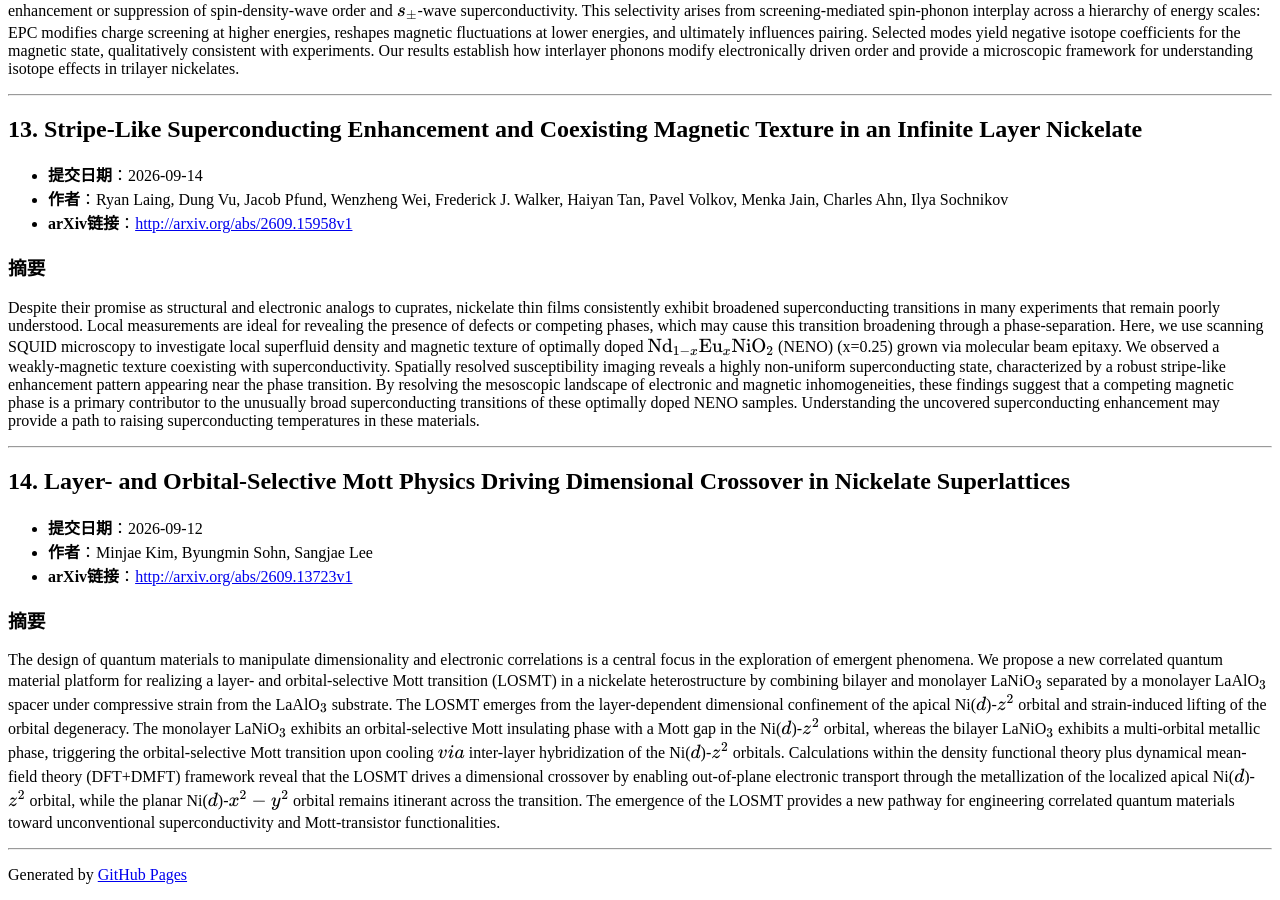
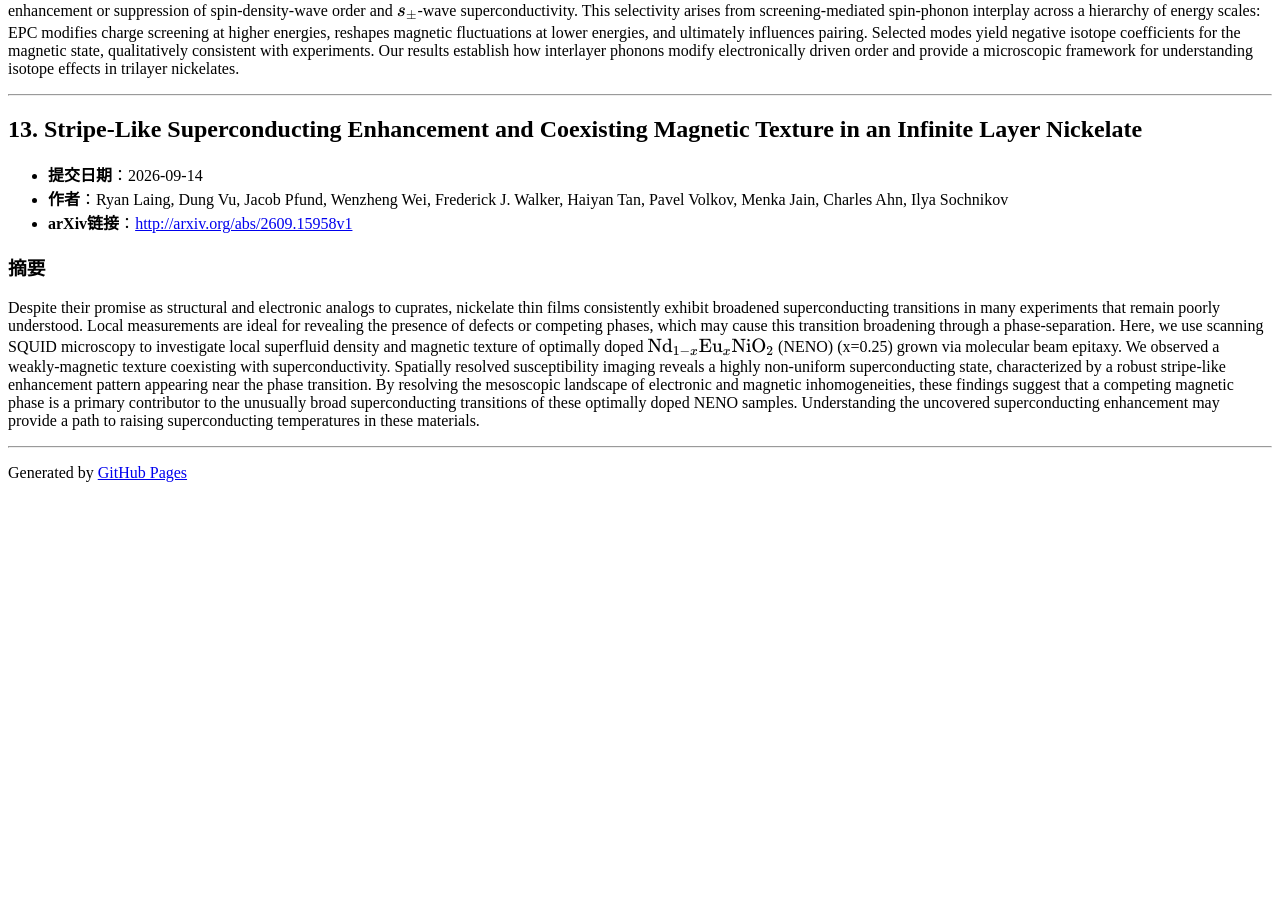
Before and after one commit to yangke25491/daily-arxiv-nickelate_superconductivity, a Jekyll site: the page built from docs/index.md, in a window 1280 px wide and 900 px high, scrolled down 4705 px. Built offline with Jekyll 4.4.1, drawn with Linux system fonts in a browser that asks for light colours; after the commit the page ends 5203 px from its top, so only the background shows below that; some of the changed text lies outside the part shown.

Commit message:
Automated update: arXiv papers

```diff
--- a/docs/index.md
+++ b/docs/index.md
@@ -5,8 +5,8 @@ title: 镍酸盐超导论文
 
 # 凝聚态物理-镍酸盐高温超导相关论文
 
-> 检索时间范围：**2026-09-12 至 2026-10-12**
-> 数据检索到 **14** 篇相关论文，按提交时间降序排列
+> 检索时间范围：**2026-09-13 至 2026-10-13**
+> 数据检索到 **13** 篇相关论文，按提交时间降序排列
 
 ---
 
@@ -152,14 +152,3 @@ The discovery of high-$T\_c$ superconductivity in multilayer nickelates has stim
 Despite their promise as structural and electronic analogs to cuprates, nickelate thin films consistently exhibit broadened superconducting transitions in many experiments that remain poorly understood. Local measurements are ideal for revealing the presence of defects or competing phases, which may cause this transition broadening through a phase-separation. Here, we use scanning SQUID microscopy to investigate local superfluid density and magnetic texture of optimally doped $\mathrm{Nd}\_{1-x}\mathrm{Eu}\_{x}\mathrm{NiO}\_{2}$ (NENO) (x=0.25) grown via molecular beam epitaxy. We observed a weakly-magnetic texture coexisting with superconductivity. Spatially resolved susceptibility imaging reveals a highly non-uniform superconducting state, characterized by a robust stripe-like enhancement pattern appearing near the phase transition. By resolving the mesoscopic landscape of electronic and magnetic inhomogeneities, these findings suggest that a competing magnetic phase is a primary contributor to the unusually broad superconducting transitions of these optimally doped NENO samples. Understanding the uncovered superconducting enhancement may provide a path to raising superconducting temperatures in these materials.
 
 ---
-
-## 14. Layer- and Orbital-Selective Mott Physics Driving Dimensional Crossover in Nickelate Superlattices
-
-- **提交日期**：2026-09-12
-- **作者**：Minjae Kim, Byungmin Sohn, Sangjae Lee
-- **arXiv链接**：[http://arxiv.org/abs/2609.13723v1](http://arxiv.org/abs/2609.13723v1)
-
-### 摘要
-The design of quantum materials to manipulate dimensionality and electronic correlations is a central focus in the exploration of emergent phenomena. We propose a new correlated quantum material platform for realizing a layer- and orbital-selective Mott transition (LOSMT) in a nickelate heterostructure by combining bilayer and monolayer LaNiO${}\_3$ separated by a monolayer LaAlO${}\_3$ spacer under compressive strain from the LaAlO${}\_3$ substrate. The LOSMT emerges from the layer-dependent dimensional confinement of the apical Ni($d$)-$z^2$ orbital and strain-induced lifting of the orbital degeneracy. The monolayer LaNiO${}\_3$ exhibits an orbital-selective Mott insulating phase with a Mott gap in the Ni($d$)-$z^2$ orbital, whereas the bilayer LaNiO${}\_3$ exhibits a multi-orbital metallic phase, triggering the orbital-selective Mott transition upon cooling $via$ inter-layer hybridization of the Ni($d$)-$z^2$ orbitals. Calculations within the density functional theory plus dynamical mean-field theory (DFT+DMFT) framework reveal that the LOSMT drives a dimensional crossover by enabling out-of-plane electronic transport through the metallization of the localized apical Ni($d$)-$z^2$ orbital, while the planar Ni($d$)-$x^2-y^2$ orbital remains itinerant across the transition. The emergence of the LOSMT provides a new pathway for engineering correlated quantum materials toward unconventional superconductivity and Mott-transistor functionalities.
-
----
```
